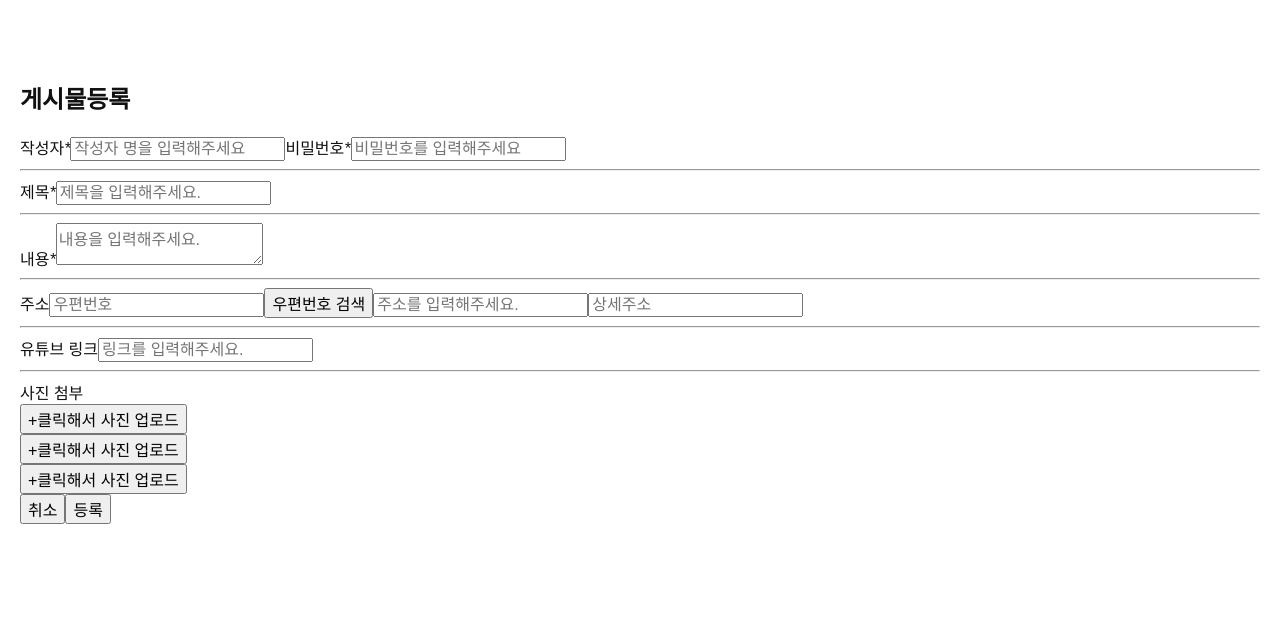
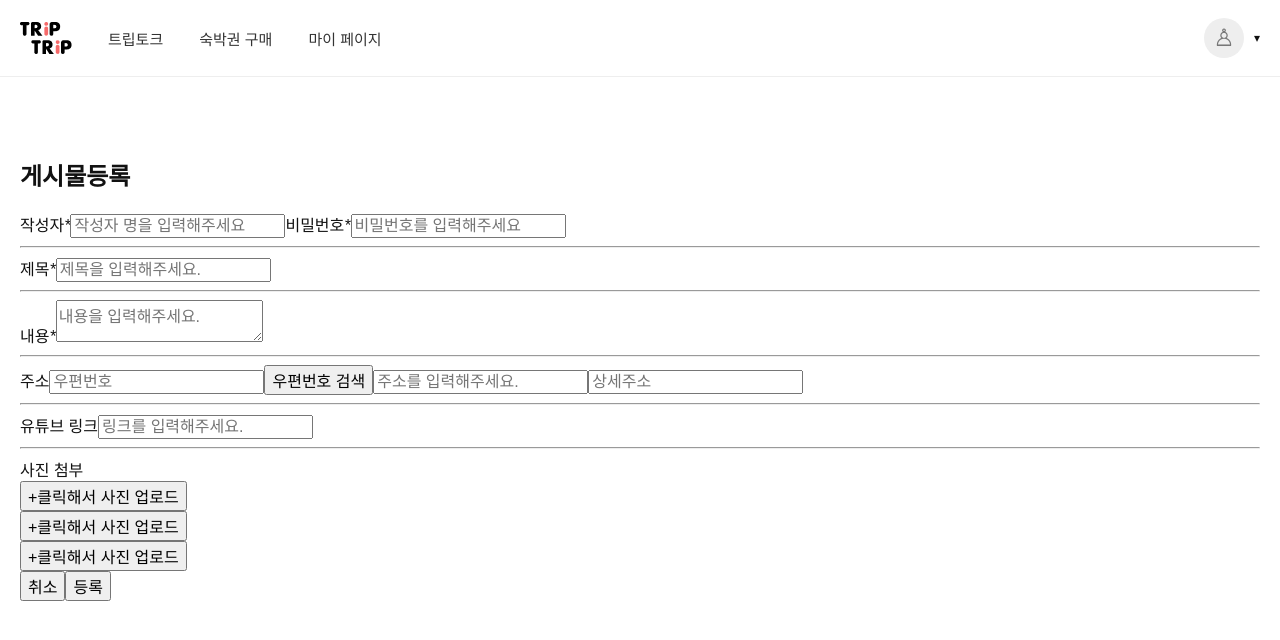
Before and after one commit to ieunseo/TripTalk, a Next.js app in the folder trip_homework/: page /boards/new in a window 1280 px wide. Shown: the top 640 px of the page. Built offline with nearby package versions, Linux system fonts and the light colour scheme.

Commit message:
#1 - 배너 active 수정

```diff
--- a/trip_homework/src/components/commons/header/index.tsx
+++ b/trip_homework/src/components/commons/header/index.tsx
@@ -1,10 +1,32 @@
 "use client";
 
+import Link from "next/link";
+import { usePathname } from "next/navigation";
+import styles from "./styles.module.css";
+
 export default function Header() {
-
+  const pathname = usePathname();
 
   return (
-    <header>
-    </header>
+      <header className={styles.header}>
+        <div className={styles.container}>
+          <div className={styles.menu}>
+            <Link href="/">
+              <img src="/logo-black-m.png" alt="Trip Trip" className={styles.logo} />
+            </Link>
+
+            <nav className={styles.nav}>
+              <Link href="/" className={`${styles.link} ${pathname === "/" ? styles.active : ""}`}>트립토크</Link>
+              <Link href="/travelproducts" className={`${styles.link} ${pathname === "/travelproducts" ? styles.active : ""}`}>숙박권 구매</Link>
+              <Link href="/mypage" className={`${styles.link} ${pathname === "/mypage" ? styles.active : ""}`}>마이 페이지</Link>
+            </nav>
+          </div>
+
+          <button className={styles.profile}>
+            <span className={styles.profileIcon}>♙</span>
+            <span className={styles.arrow}>▾</span>
+          </button>
+        </div>
+      </header>
   );
 }
--- a/trip_homework/src/components/commons/header/styles.module.css
+++ b/trip_homework/src/components/commons/header/styles.module.css
@@ -1,185 +1,100 @@
 .header {
-  position: relative;
-  z-index: 10;
-  height: 80px;
-  background: #ffffff;
+  width: 100%;
+  background-color: #ffffff;
+  border-bottom: 1px solid #eeeeee;
 }
 
-.inner {
-  display: flex;
+.container {
   width: calc(100% - 40px);
   max-width: 1280px;
-  height: 80px;
+  height: 76px;
   margin: 0 auto;
+
+  display: flex;
   align-items: center;
+  justify-content: space-between;
+}
+
+.menu {
+  display: flex;
+  align-items: center;
+  gap: 36px;
 }
 
 .logo {
+  width: 52px;
+  height: auto;
   display: block;
-  width: 52px;
-  margin-right: 38px;
 }
 
-.logo img {
-  width: 52px;
-  height: 32px;
+.nav {
+  height: 100%;
+
+  display: flex;
+  align-items: center;
+  gap: 36px;
 }
 
-.navigation {
+.link {
+  height: 100%;
+
   display: flex;
-  height: 80px;
   align-items: center;
-  gap: 38px;
-  color: #555555;
+
+  position: relative;
+
+  color: #333333;
   font-size: 15px;
-  font-weight: 600;
+  font-weight: 500;
+  text-decoration: none;
 }
 
-.navigation a,
-.navigation span {
-  display: flex;
-  position: relative;
-  height: 80px;
-  align-items: center;
-}
-
-.navigation span {
-  cursor: default;
-}
-
-.navigation .active {
+.active {
   color: #111111;
-  font-weight: 800;
-}
-
-.navigation .active::after {
-  position: absolute;
-  right: 0;
-  bottom: 18px;
-  left: 0;
-  height: 2px;
-  background: #111111;
-  content: "";
-}
-
-.loginButton {
-  display: flex;
-  width: 104px;
-  height: 42px;
-  margin-left: auto;
-  align-items: center;
-  justify-content: center;
-  gap: 14px;
-  border-radius: 22px;
-  color: #ffffff;
-  background: #111111;
-  font-size: 14px;
   font-weight: 700;
 }
 
-.loginButton span {
-  font-size: 22px;
-  line-height: 1;
+.active::after {
+  content: "";
+
+  position: absolute;
+  left: 0;
+  right: 0;
+  top: 15px;
+
+  height: 2px;
+  background-color: #111111;
 }
 
-.profileArea {
-  position: relative;
-  margin-left: auto;
+.profile {
+  padding: 0;
+
+  display: flex;
+  align-items: center;
+  gap: 10px;
+
+  border: 0;
+  background: none;
+
+  cursor: pointer;
 }
 
-.profileButton {
+.profileIcon {
+  width: 40px;
+  height: 40px;
+
   display: flex;
-  height: 42px;
-  padding: 0;
   align-items: center;
-  gap: 7px;
-  border: 0;
-  background: transparent;
+  justify-content: center;
+
+  border-radius: 50%;
+  background-color: #eeeeee;
+
+  color: #777777;
+  font-size: 24px;
 }
 
-.profileAvatar,
-.menuAvatar {
-  display: flex;
-  width: 34px;
-  height: 34px;
-  align-items: center;
-  justify-content: center;
-  border-radius: 50%;
-  background: #eeeeee;
-  font-size: 18px;
+.arrow {
+  color: #111111;
+  font-size: 12px;
 }
-
-.profileArrow {
-  font-size: 11px;
-}
-
-.profileMenu {
-  display: flex;
-  position: absolute;
-  top: -12px;
-  right: 0;
-  width: 240px;
-  padding: 0 20px;
-  flex-direction: column;
-  border: 1px solid #dddddd;
-  border-radius: 10px;
-  background: #ffffff;
-  box-shadow: 0 6px 18px rgba(0, 0, 0, 0.08);
-}
-
-.menuTop,
-.menuRow {
-  display: flex;
-  width: 100%;
-  height: 61px;
-  padding: 0;
-  align-items: center;
-  border: 0;
-  border-bottom: 1px solid #e8e8e8;
-  background: transparent;
-  color: #333333;
-  font-size: 14px;
-  text-align: left;
-}
-
-.menuTop strong {
-  margin-left: 9px;
-}
-
-.menuArrow {
-  margin-left: auto;
-  font-size: 11px;
-}
-
-.menuRow:last-child {
-  border-bottom: 0;
-}
-
-.menuIcon {
-  width: 28px;
-  font-size: 15px;
-  text-align: center;
-}
-
-@media (max-width: 760px) {
-  .inner {
-    width: calc(100% - 28px);
-  }
-
-  .logo {
-    margin-right: 24px;
-  }
-
-  .navigation {
-    gap: 20px;
-  }
-
-  .navigation span {
-    display: none;
-  }
-
-  .profileMenu {
-    right: -4px;
-    width: 220px;
-  }
-}
```
